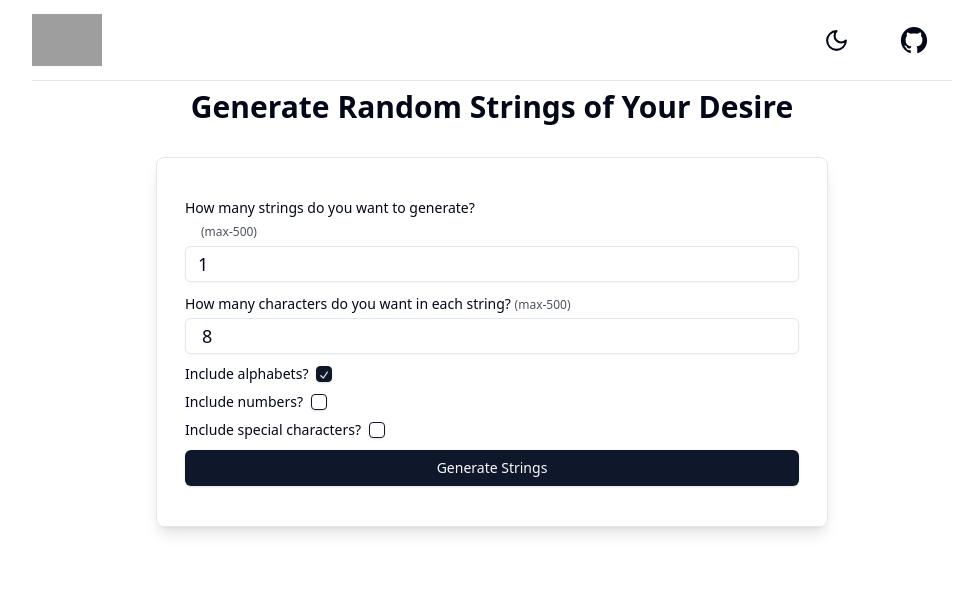
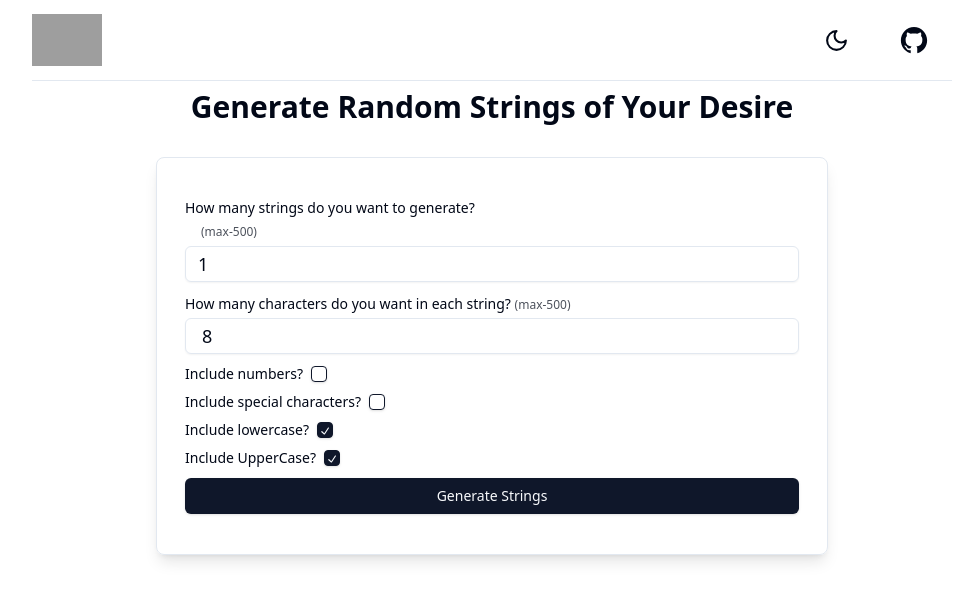
Before and after one commit to mr-zlaam/random-station, a React (Vite) app: page / in a window 1280 px wide. Shown: the top 600 px of the page, without its empty margins (148-1106 px from the left). Built offline with nearby package versions, Linux system fonts and the light colour scheme; grey boxes are pictures that could not be loaded; the HTML template or start-up script is replaced by a standard one.

Commit message:
add uppercase and lowercase fields

```diff
--- a/src/app/pages/home/homePage.tsx
+++ b/src/app/pages/home/homePage.tsx
@@ -13,23 +13,27 @@ export default function HomePage() {
   const [numOfCharacters, setNumOfCharacters] = useState<number>(8);
   const [includeNumbers, setIncludeNumbers] = useState<boolean>(false);
   const [includeSpecialCharacters, setIncludeSpecialCharacters] = useState<boolean>(false);
-  const [includeAlphabets, setIncludeAlphabets] = useState<boolean>(true); // Default to true
   const [generatedStrings, setGeneratedStrings] = useState<string[]>([]);
   const [isModalOpen, setIsModalOpen] = useState<boolean>(false);
   const [copyStatus, setCopyStatus] = useState<boolean>(false); // New state for copy status
-
+  const [includeLowerCase, setIncludeLowerCase] = useState<boolean>(true)
+  const [includeUpperCase, setIncludeUpperCase] = useState<boolean>(true)
   const generateRandomStrings = () => {
     if (numOfCharacters === 0) return;
     if (numOfStrings === 0) return;
 
-    const characters = "ABCDEFGHIJKLMNOPQRSTUVWXYZabcdefghijklmnopqrstuvwxyz";
+    const upperCase = "ABCDEFGHIJKLMNOPQRSTUVWXYZ";
+    const lowerCase = "abcdefghijklmnopqrstuvwxyz"
     const numbers = "0123456789";
     const specialCharacters = "!$%^&*_-";
 
     let allCharacters = "";
 
-    if (includeAlphabets) {
-      allCharacters += characters;
+    if (includeLowerCase) {
+      allCharacters += lowerCase;
+    }
+    if (includeUpperCase) {
+      allCharacters += upperCase
     }
 
     if (includeNumbers) {
@@ -41,7 +45,7 @@ export default function HomePage() {
     }
 
     if (allCharacters === "") {
-      allCharacters = characters;
+      allCharacters = upperCase + lowerCase;
     }
 
     const randomStrings = [];
@@ -71,7 +75,7 @@ export default function HomePage() {
     );
   };
 
-  const isGenerateButtonDisabled = !includeAlphabets && !includeNumbers && !includeSpecialCharacters;
+  const isGenerateButtonDisabled = !includeLowerCase && !includeUpperCase && !includeNumbers && !includeSpecialCharacters;
 
   return (
     <>
@@ -138,19 +142,6 @@ export default function HomePage() {
             />
           </div>
 
-          <div className="my-3 flex items-center space-x-2">
-            <label
-              htmlFor="alphabets"
-              className="text-sm font-medium leading-none peer-disabled:cursor-not-allowed peer-disabled:opacity-70"
-            >
-              Include alphabets?
-            </label>
-            <Checkbox
-              id="alphabets"
-              checked={includeAlphabets}
-              onCheckedChange={() => setIncludeAlphabets(prev => !prev)}
-            />
-          </div>
 
           <div className="my-3 flex items-center space-x-2">
             <label
@@ -180,6 +171,33 @@ export default function HomePage() {
             />
           </div>
 
+          <div className="my-3 flex items-center space-x-2">
+            <label
+              htmlFor="lowercase"
+              className="text-sm font-medium leading-none peer-disabled:cursor-not-allowed peer-disabled:opacity-70"
+            >
+              Include lowercase?
+            </label>
+            <Checkbox
+              id="lowercase"
+              checked={includeLowerCase}
+              onCheckedChange={() => setIncludeLowerCase(prev => !prev)}
+            />
+          </div>
+          <div className="my-3 flex items-center space-x-2">
+            <label
+              htmlFor="uppercase"
+              className="text-sm font-medium leading-none peer-disabled:cursor-not-allowed peer-disabled:opacity-70"
+            >
+              Include UpperCase?
+            </label>
+            <Checkbox
+              id="uppercase"
+              checked={includeUpperCase}
+              onCheckedChange={() => setIncludeUpperCase(prev => !prev)}
+            />
+          </div>
+
           <div className="my-3">
             <Button
               onClick={generateRandomStrings}
```
